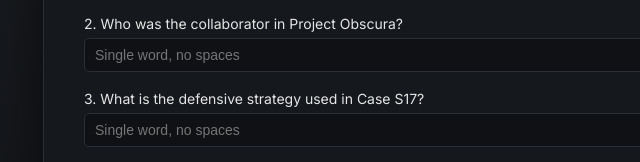
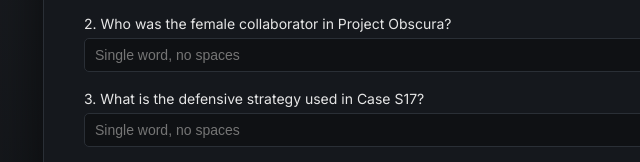
Before and after one commit to Yuthish231/quiz, a website: page public/index.html in a window 1280 px wide. Shown: the part 294-456 px from the top of the page, 176-816 px from the left. Drawn offline with Linux system fonts and the light colour scheme.

Commit message:
more clarity

```diff
--- a/public/index.html
+++ b/public/index.html
@@ -166,7 +166,7 @@ button:hover {
         </div>
 
         <div class="question">
-            <label>2. Who was the collaborator in Project Obscura?</label>
+            <label>2. Who was the female collaborator in Project Obscura?</label>
             <input id="q2" type="text" placeholder="Single word, no spaces" required>
         </div>
 
```
